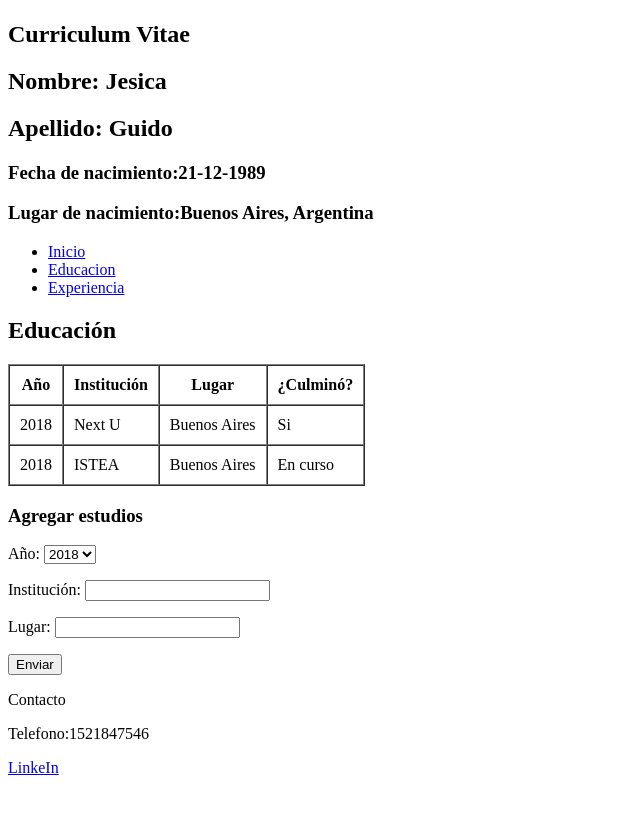
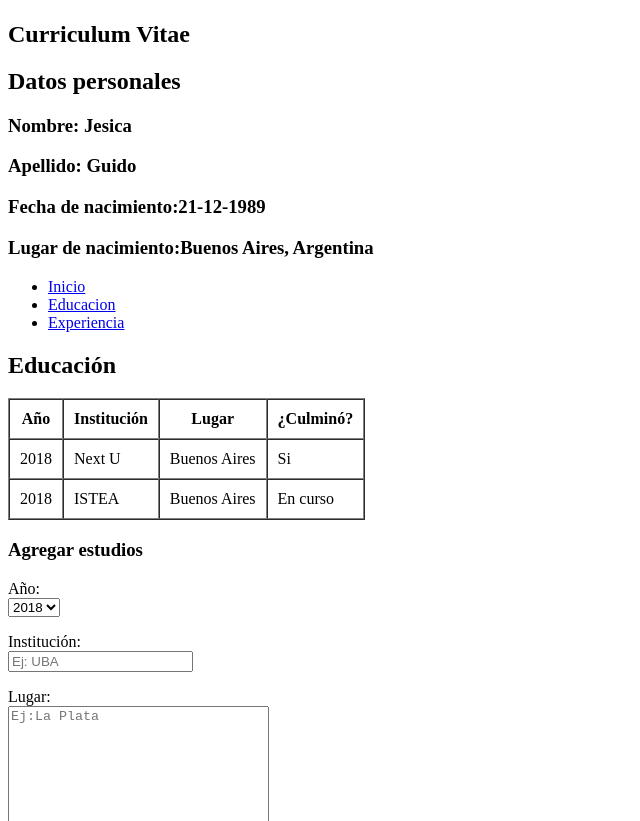
Before and after one commit to cositon/nextu, a plain HTML site: page educacion.html in a window 1280 px wide. Shown: the part 131-952 px from the top of the page, without its empty margins (0-640 px from the left). Before the commit the page ends 916 px from the top, so only its background shows below. Drawn offline with Linux system fonts and the light colour scheme.

Commit message:
Add files via upload

```diff
--- a/educacion.html
+++ b/educacion.html
@@ -15,8 +15,9 @@
 		</svg>
 		<section>
 			<h1>Curriculum Vitae</h1>
-			<h2>Nombre: Jesica</h2>
-			<h2>Apellido: Guido</h2>
+			<h2>Datos personales</h2>
+			<h3>Nombre: Jesica</h3>
+			<h3>Apellido: Guido</h3>
 			<h3>Fecha de nacimiento:21-12-1989</h3>
 			<h3>Lugar de nacimiento:Buenos Aires, Argentina</h3>
 			<nav>
@@ -31,13 +32,17 @@
 	<main>
 		<h2>Educación</h2>
 		<section>
+			<article>
 				<table border="1" cellpadding="10" cellspacing="0">
+				<thead>
 					<tr>
 						<th>Año</th>
 						<th>Institución</th>
 						<th>Lugar</th>
 						<th>¿Culminó?</th>
 					</tr>
+				</thead>
+				<tbody>
 					<tr>
 						<td>2018</td>
 						<td>Next U</td>
@@ -50,13 +55,14 @@
 						<td>Buenos Aires</td>
 						<td>En curso</td>
 					</tr>
+				</tbody>
 			</table>
-		</section>
-		<section>
+			</article>
+			<article>
 				<h3>Agregar estudios</h3>
-			<form action="">
+			<form action="" autcomplete="on" name="AgregarEstudios">
 				<p>
-					<label for="anio">Año:</label>
+					<label for="anio">Año:</label><br>
 					<select name="anio" id="anio">
 						<option value="2018">2018</option>
 						<option value="2017">2017</option>
@@ -65,19 +71,20 @@
 					</select>
 				</p>
 				<p>
-					<label for="institucion" required>Institución:</label>
-					<input type="text" name="institucion" id="institucion">
+					<label for="institucion" required>Institución:</label><br>
+					<input type="text" name="institucion" id="institucion" placeholder="Ej: UBA">
 				</p>
 				<p>
-					<label for="lugar">Lugar:</label>
-					<input type="text" name="lugar" id="lugar">
+					<label for="lugar">Lugar:</label><br>
+					<textarea name="lugar" id="lugar" cols="30" rows="10" placeholder="Ej:La Plata"></textarea>
 				</p>
 				<input type="submit" value="Enviar">
 			</form>
+			</article>
 		</section>
 	</main>
 	<footer>
-		<p>Contacto</p>
+		<h2>Contacto</h2>
 		<a href="mailto:guido.jdg@gmail.com?subject=contacto"></a>
 		<p>Telefono:1521847546</p>
 		<a href="https://www.linkedin.com/in/jesicadeniseguido/" target="_black">LinkeIn</a>
```
Also changed, not shown: experiencia.html (+18 -6 lines), index.html (+5 -4 lines), img/Icon.svg (added), img/Jes.jpg (added), 1 other file. Lines whose indentation alone changed are shown as unchanged.
